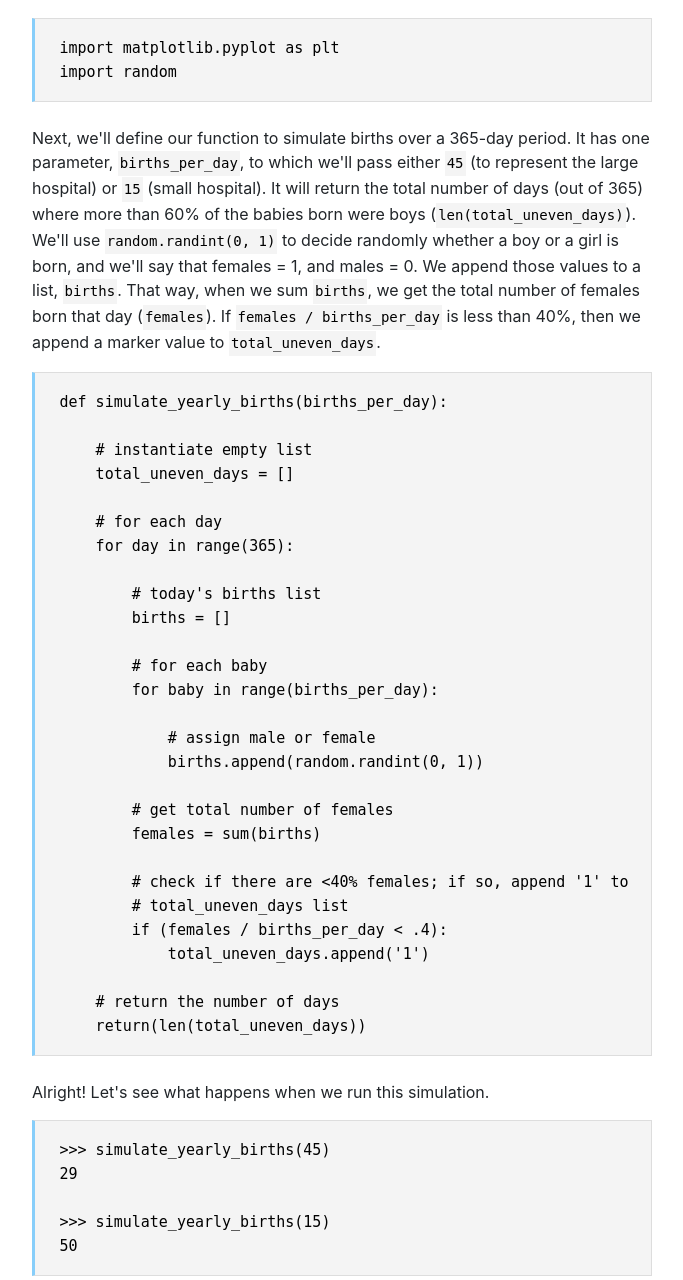
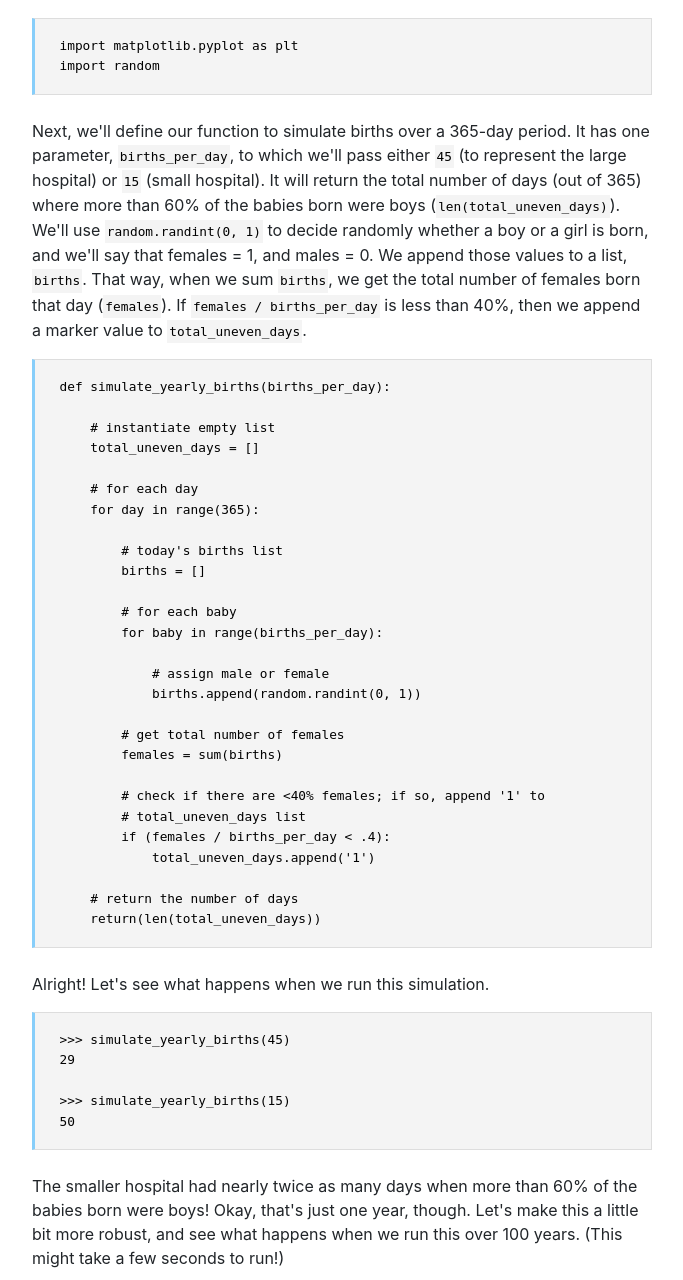
Before and after one commit to heds1/heds, a Django app: a page that uses blog/templates/base.html in a window 1280 px wide. Shown: the part 1801-3081 px from the top of the page, without its empty margins (298-981 px from the left). Run offline with Django 3.2, Linux system fonts and the light colour scheme; data comes from the database, SQL or seed files in the repository; data that the repository does not hold is empty; some libraries are stand-ins or nearby versions.

Commit message:
chore: reduce font size of code

```diff
--- a/static/style.css
+++ b/static/style.css
@@ -102,6 +102,7 @@ code {
 	display: inline-block;
 	padding: 2px;
 	background: #f4f4f4;
+	font-size: 0.8rem !important;
 }
 
 pre {
```
